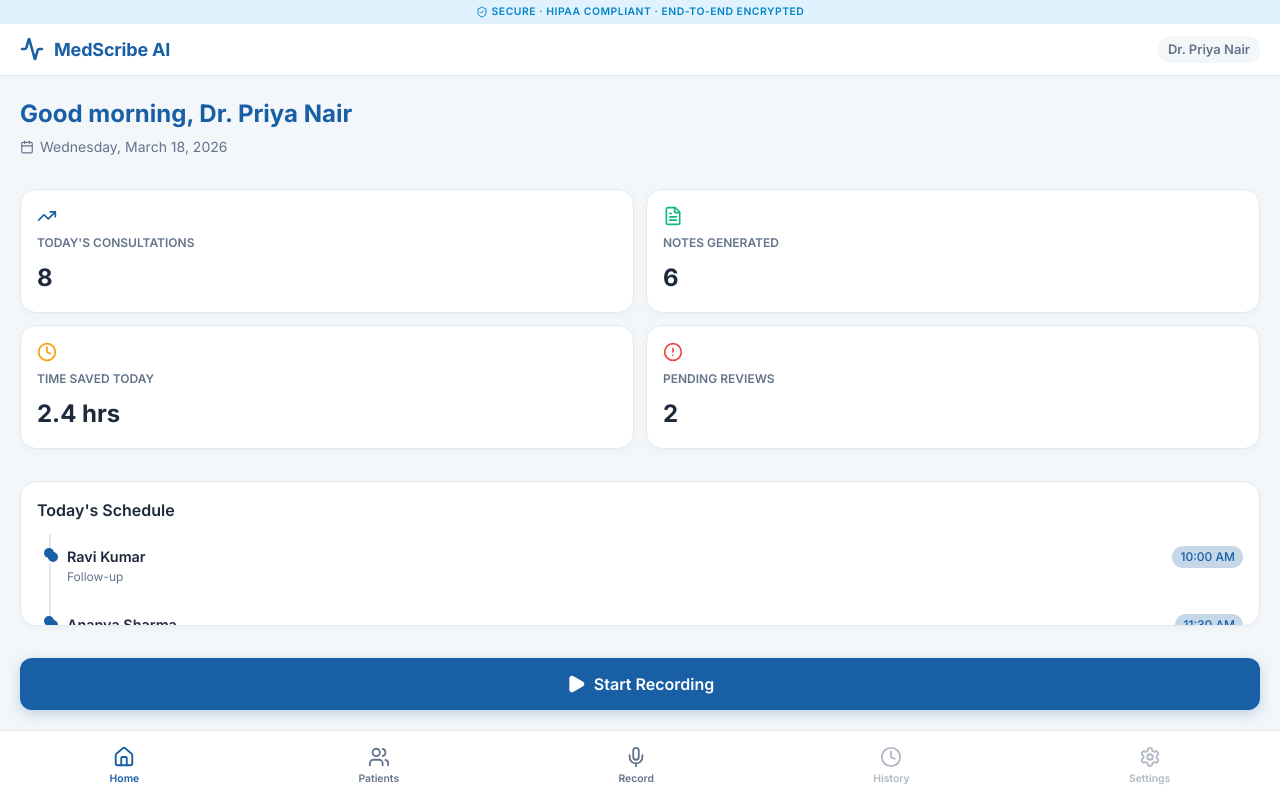
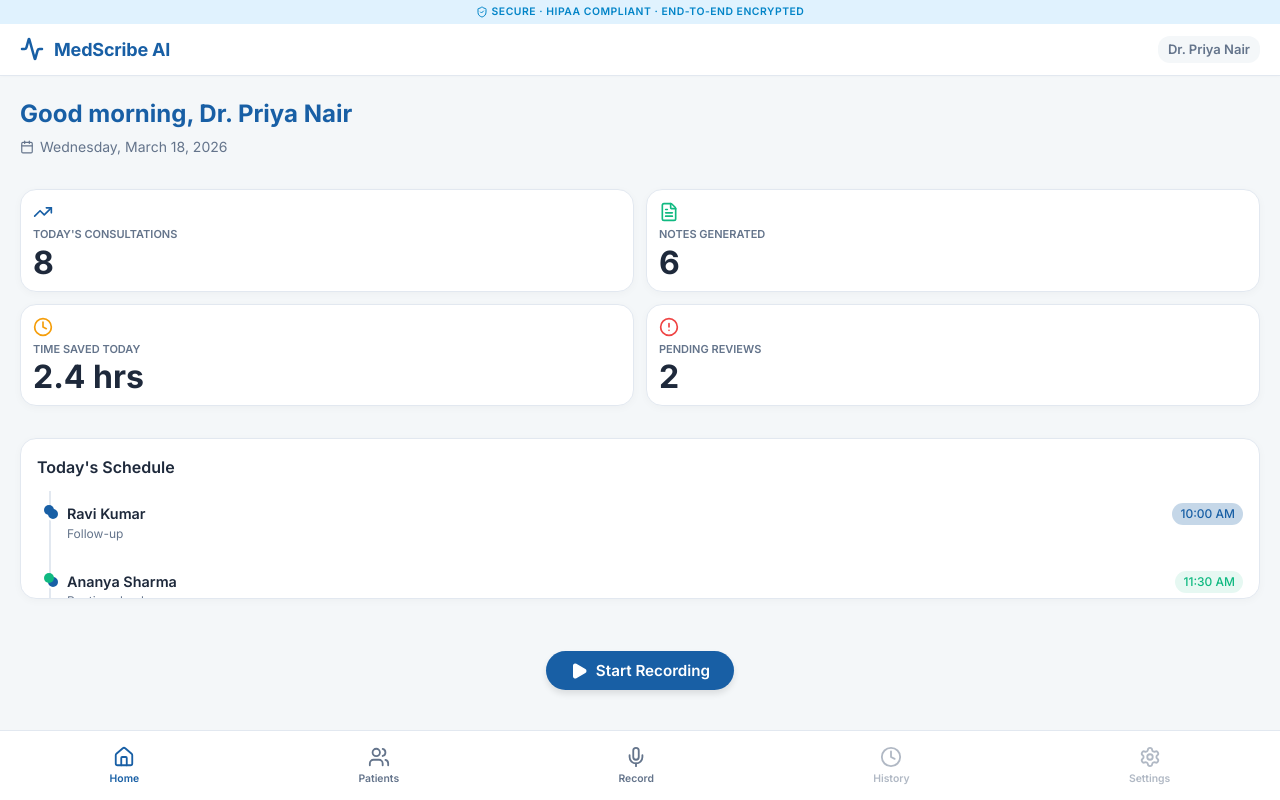
Before and after one commit to SachithKumar0628/Mobile-First-Ambient-AI-Scribe, a React (Vite) app: page / in a window 1280 px wide. Built offline with nearby package versions, Linux system fonts and the light colour scheme.

Commit message:
update files

```diff
--- a/src/components/Dashboard.jsx
+++ b/src/components/Dashboard.jsx
@@ -18,36 +18,36 @@ function Dashboard({ onStartRecording }) {
       </div>
 
       <div style={{ display: 'grid', gridTemplateColumns: 'repeat(2, 1fr)', gap: '12px', marginTop: '16px' }}>
-        <div className="card" style={{ padding: '16px', display: 'flex', flexDirection: 'column', gap: '8px' }}>
+        <div className="card" style={{ padding: '12px', display: 'flex', flexDirection: 'column', gap: '4px', height: '100%' }}>
           <div style={{ display: 'flex', alignItems: 'center', justifyContent: 'space-between' }}>
             <TrendingUp size={20} color="var(--primary-color)" />
           </div>
-          <p style={{ fontSize: '0.75rem', color: 'var(--text-secondary)', fontWeight: 600, textTransform: 'uppercase' }}>Today's Consultations</p>
-          <p style={{ fontSize: '1.5rem', fontWeight: 700, margin: 0 }}>8</p>
+          <p style={{ fontSize: '11px', color: 'var(--text-secondary)', fontWeight: 600, textTransform: 'uppercase', margin: 0 }}>Today's Consultations</p>
+          <p style={{ fontSize: '32px', fontWeight: 700, margin: 0, lineHeight: 1 }}>8</p>
         </div>
 
-        <div className="card" style={{ padding: '16px', display: 'flex', flexDirection: 'column', gap: '8px' }}>
+        <div className="card" style={{ padding: '12px', display: 'flex', flexDirection: 'column', gap: '4px', height: '100%' }}>
           <div style={{ display: 'flex', alignItems: 'center', justifyContent: 'space-between' }}>
             <FileText size={20} color="var(--success-color)" />
           </div>
-          <p style={{ fontSize: '0.75rem', color: 'var(--text-secondary)', fontWeight: 600, textTransform: 'uppercase' }}>Notes Generated</p>
-          <p style={{ fontSize: '1.5rem', fontWeight: 700, margin: 0 }}>6</p>
+          <p style={{ fontSize: '11px', color: 'var(--text-secondary)', fontWeight: 600, textTransform: 'uppercase', margin: 0 }}>Notes Generated</p>
+          <p style={{ fontSize: '32px', fontWeight: 700, margin: 0, lineHeight: 1 }}>6</p>
         </div>
 
-        <div className="card" style={{ padding: '16px', display: 'flex', flexDirection: 'column', gap: '8px' }}>
+        <div className="card" style={{ padding: '12px', display: 'flex', flexDirection: 'column', gap: '4px', height: '100%' }}>
           <div style={{ display: 'flex', alignItems: 'center', justifyContent: 'space-between' }}>
             <Clock size={20} color="var(--warning-color)" />
           </div>
-          <p style={{ fontSize: '0.75rem', color: 'var(--text-secondary)', fontWeight: 600, textTransform: 'uppercase' }}>Time Saved Today</p>
-          <p style={{ fontSize: '1.5rem', fontWeight: 700, margin: 0 }}>2.4 hrs</p>
+          <p style={{ fontSize: '11px', color: 'var(--text-secondary)', fontWeight: 600, textTransform: 'uppercase', margin: 0 }}>Time Saved Today</p>
+          <p style={{ fontSize: '32px', fontWeight: 700, margin: 0, lineHeight: 1 }}>2.4 hrs</p>
         </div>
 
-        <div className="card" style={{ padding: '16px', display: 'flex', flexDirection: 'column', gap: '8px' }}>
+        <div className="card" style={{ padding: '12px', display: 'flex', flexDirection: 'column', gap: '4px', height: '100%' }}>
           <div style={{ display: 'flex', alignItems: 'center', justifyContent: 'space-between' }}>
             <AlertCircle size={20} color="var(--danger-color)" />
           </div>
-          <p style={{ fontSize: '0.75rem', color: 'var(--text-secondary)', fontWeight: 600, textTransform: 'uppercase' }}>Pending Reviews</p>
-          <p style={{ fontSize: '1.5rem', fontWeight: 700, margin: 0 }}>2</p>
+          <p style={{ fontSize: '11px', color: 'var(--text-secondary)', fontWeight: 600, textTransform: 'uppercase', margin: 0 }}>Pending Reviews</p>
+          <p style={{ fontSize: '32px', fontWeight: 700, margin: 0, lineHeight: 1 }}>2</p>
         </div>
       </div>
 
@@ -66,32 +66,32 @@ function Dashboard({ onStartRecording }) {
           </div>
 
           <div className="timeline-item" style={{ position: 'relative', marginBottom: '16px' }}>
-            <div style={{ position: 'absolute', left: '-23px', top: '2px', width: '10px', height: '10px', borderRadius: '50%', backgroundColor: 'var(--primary-color)' }}></div>
+            <div style={{ position: 'absolute', left: '-23px', top: '2px', width: '10px', height: '10px', borderRadius: '50%', backgroundColor: 'var(--success-color)' }}></div>
             <div style={{ display: 'flex', justifyContent: 'space-between', alignItems: 'flex-start' }}>
               <div>
                 <p style={{ fontWeight: 600, fontSize: '0.9rem' }}>Ananya Sharma</p>
                 <p style={{ color: 'var(--text-secondary)', fontSize: '0.75rem' }}>Routine check</p>
               </div>
-              <span style={{ fontSize: '0.75rem', fontWeight: 500, color: 'var(--primary-color)', backgroundColor: 'var(--primary-glow)', padding: '2px 8px', borderRadius: '12px' }}>11:30 AM</span>
+              <span style={{ fontSize: '0.75rem', fontWeight: 500, color: 'var(--success-color)', backgroundColor: 'rgba(16, 185, 129, 0.1)', padding: '2px 8px', borderRadius: '12px' }}>11:30 AM</span>
             </div>
           </div>
 
           <div className="timeline-item" style={{ position: 'relative' }}>
-            <div style={{ position: 'absolute', left: '-23px', top: '2px', width: '10px', height: '10px', borderRadius: '50%', backgroundColor: 'var(--border-color)' }}></div>
+            <div style={{ position: 'absolute', left: '-23px', top: '2px', width: '10px', height: '10px', borderRadius: '50%', backgroundColor: 'var(--warning-color)' }}></div>
             <div style={{ display: 'flex', justifyContent: 'space-between', alignItems: 'flex-start' }}>
               <div>
                 <p style={{ fontWeight: 600, fontSize: '0.9rem' }}>Mohan Das</p>
                 <p style={{ color: 'var(--text-secondary)', fontSize: '0.75rem' }}>Cardiac review</p>
               </div>
-              <span style={{ fontSize: '0.75rem', fontWeight: 500, color: 'var(--text-secondary)', backgroundColor: 'var(--bg-color)', padding: '2px 8px', borderRadius: '12px' }}>2:00 PM</span>
+              <span style={{ fontSize: '0.75rem', fontWeight: 500, color: 'var(--warning-color)', backgroundColor: 'rgba(245, 158, 11, 0.1)', padding: '2px 8px', borderRadius: '12px' }}>2:00 PM</span>
             </div>
           </div>
         </div>
       </div>
 
-      <div style={{ marginTop: 'auto' }}>
-        <button className="btn-primary" onClick={onStartRecording}>
-          <Play size={20} fill="currentColor" />
+      <div style={{ display: 'flex', justifyContent: 'center', margin: '20px 0' }}>
+        <button className="btn-primary" onClick={onStartRecording} style={{ width: 'auto', padding: '10px 24px', boxShadow: '0 4px 6px rgba(0, 0, 0, 0.1)', fontSize: '0.95rem', borderRadius: '24px' }}>
+          <Play size={18} fill="currentColor" />
           Start Recording
         </button>
       </div>
```
